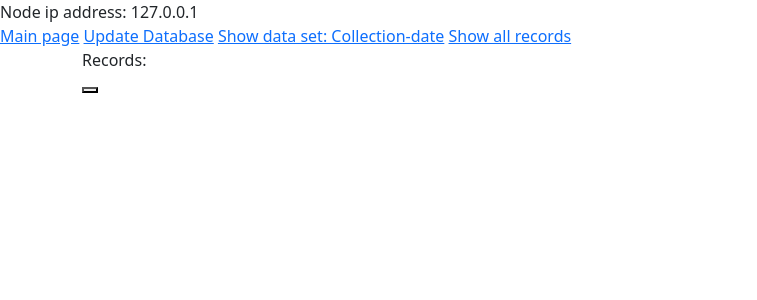
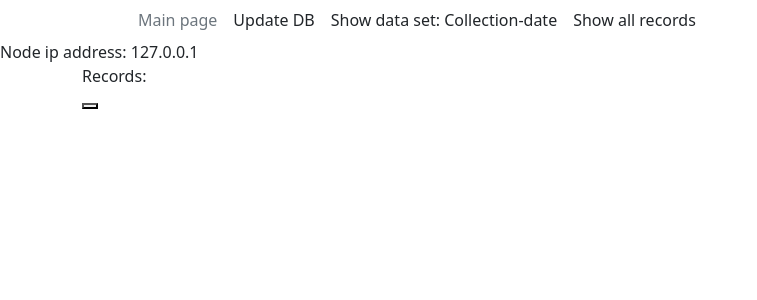
Before and after one commit to sofinan/api_hw, a Flask app: page /display in a window 1280 px wide. Shown: the top 300 px of the page, without its empty margins (0-757 px from the left). Run offline with Flask 2, Linux system fonts and the light colour scheme; data that the repository does not hold is empty.

Commit message:
changes menu

```diff
--- a/templates/base.html
+++ b/templates/base.html
@@ -9,13 +9,23 @@
     </title>
 </head>
 <body>
+    <div class="container">
+      <div class="d-flex flex-wrap align-items-center justify-content-center justify-content-lg-start">
+        <a href="/" class="d-flex align-items-center mb-2 mb-lg-0 text-dark text-decoration-none">
+          <svg class="bi me-2" width="40" height="32" role="img" aria-label="Bootstrap"><use xlink:href="#bootstrap"></use></svg>
+        </a>
+
+        <ul class="nav col-12 col-lg-auto me-lg-auto mb-2 justify-content-center mb-md-0">
+          <li><a href="/" class="nav-link px-2 link-secondary">Main page</a></li>
+          <li><a href="updateall" class="nav-link px-2 link-dark">Update DB</a></li>
+          <li><a href="display" class="nav-link px-2 link-dark">Show data set: Collection-date</a></li>
+          <li><a href="displayall" class="nav-link px-2 link-dark">Show all records</a></li>
+        </ul>
+      </div>
+    </div>
     <div>
       Node ip address:
       {{ ipaddr }}
     </div>
-    <a href="/">Main page</a>
-    <a href="updateall">Update Database</a>
-    <a href="display">Show data set: Collection-date</a>
-    <a href="displayall">Show all records</a>
     {% block body %}{% endblock %}
 </body>
```
